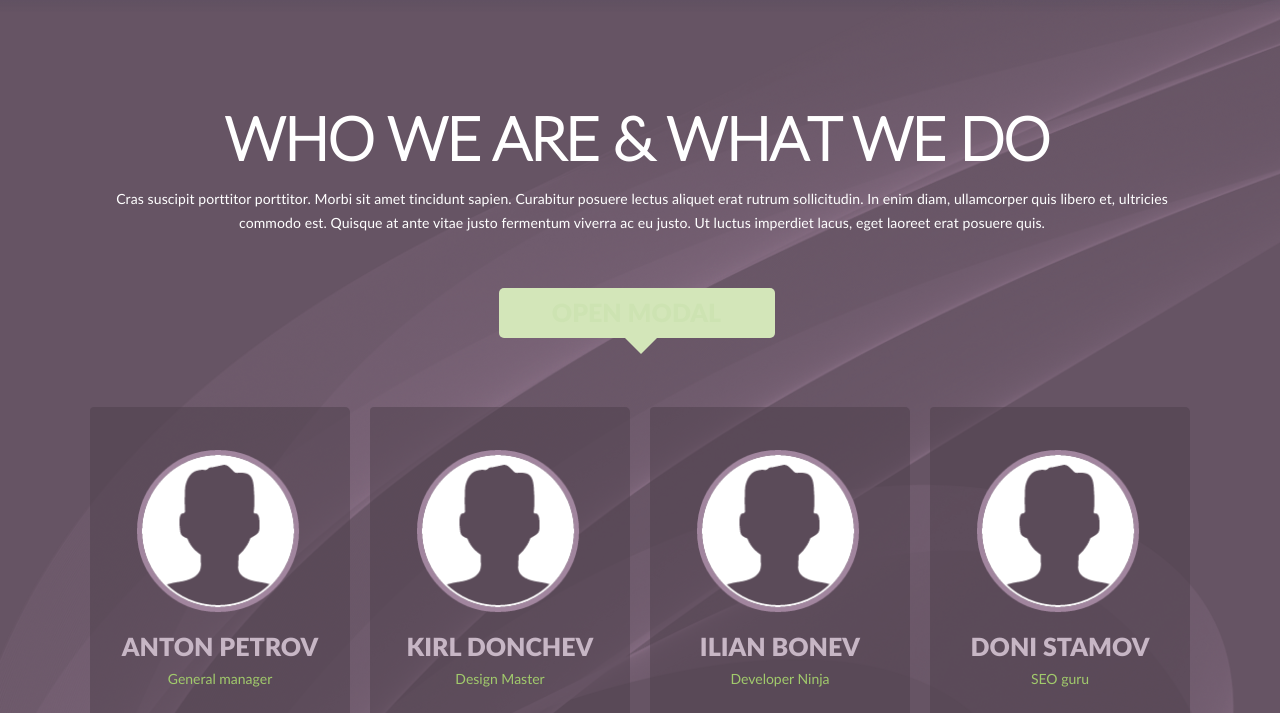
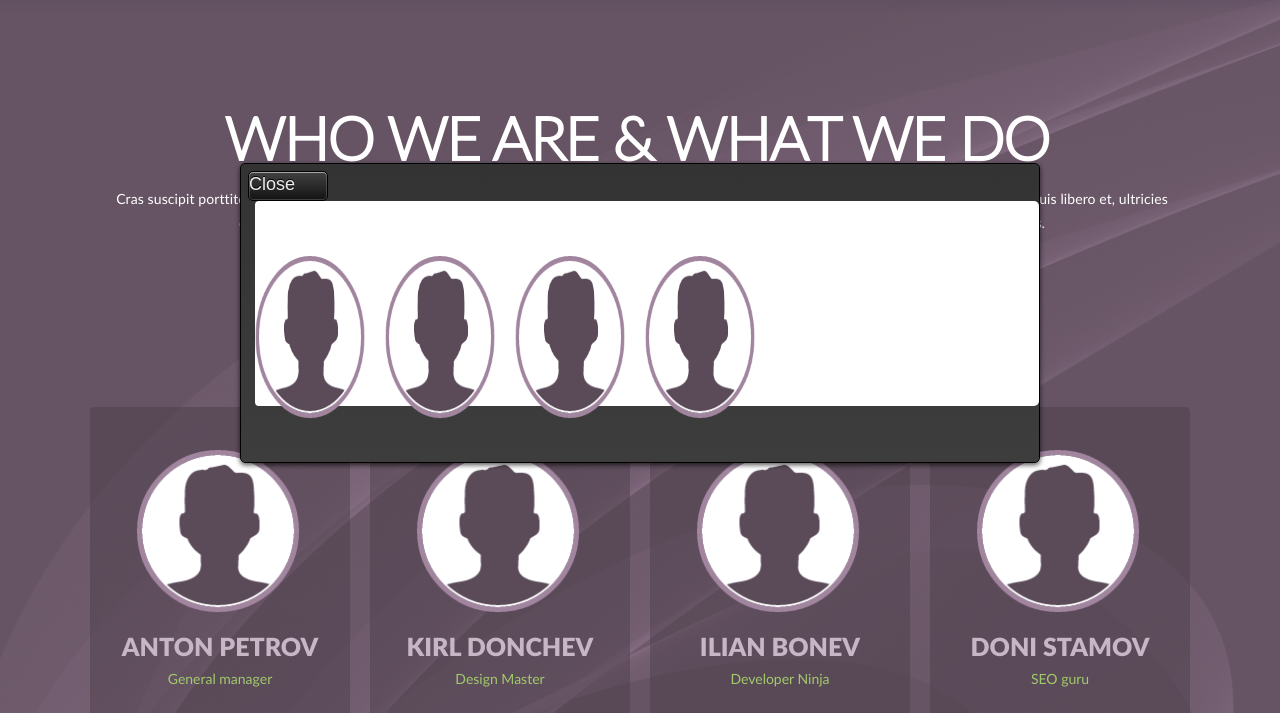
Before and after one commit to Cannaxus/Acnostia, a website: page Index.html in a window 1280 px wide. Both pictures are taken after a click on the element "OPEN MODAL". Shown: the part 2086-2799 px from the top of the page. Drawn offline with nearby package versions, Linux system fonts and the light colour scheme; files whose address does not match are found by name.

Commit message:
add Modal window

```diff
--- a/Index.html
+++ b/Index.html
@@ -134,17 +134,41 @@
     </section>
 
 
+
+
+
+
+    <div class="modal">
+        <btn class="close-modal">Close</btn>
+        <div class="modal__form">
+            <p>Slider</p>
+
+
             <div class="owl-carousel owl-theme" style="width: 500px; height: 500px; display: block;">
-            <div> Контент </div>
-            <div> Контент </div>
+                <div> <img src="img/card-ava.png" alt="avatar" width="164px" height="164px"> </div>
+                <div> <img src="img/card-ava.png" alt="avatar" width="164px" height="164px"> </div>
+                <div> <img src="img/card-ava.png" alt="avatar" width="164px" height="164px"> </div>
+                <div> <img src="img/card-ava.png" alt="avatar" width="164px" height="164px"> </div>
+            </div>
+            <btn class="send-modal">Отправить</btn>
+        </div>
     </div>
 
 
+
+
+    <script src="js/main.js"></script>
+
     <!--    --------owl carousel---------->
+
+    <!--    js script    -->
     <script src="owl.carousel.min.js"></script>
-    <script>$(document).ready(function(){
+    <script>
+        $(document).ready(function() {
             $('.owl-carousel').owlCarousel();
-    });</script>
+        });
+
+    </script>
 
 </body>
 
--- a/css/style.css
+++ b/css/style.css
@@ -50,14 +50,6 @@ h2 {
   src: url('fonts/Lato-Regular.eot?#iefix') format('embedded-opentype'), url('fonts/Lato-Regular.woff') format('woff'), url('fonts/Lato-Regular.ttf') format('truetype');
   font-style: normal;
   font-weight: normal;
-}
-.font-mixin {
-  font-size: 14px;
-  font-weight: normal;
-  font-style: normal;
-  font-stretch: normal;
-  letter-spacing: normal;
-  color: #ffffff;
 }
 .font-mixin-black {
   font-family: 'Lato Black', Arial, sans-serif;
@@ -248,7 +240,7 @@ header .main-nav__list li a:hover {
   opacity: 1;
 }
 .services__flexblock .col h3 {
-  font-family: 'Lato light', Arial, sans-serif;
+  font-family: 'Lato Light', Arial, sans-serif;
   font-size: 30px;
   color: #fff;
   opacity: 1;
@@ -258,7 +250,7 @@ header .main-nav__list li a:hover {
   margin-bottom: 35px;
 }
 .services__flexblock .col p {
-  font-family: 'Lato Regular', Arial, sans-serif;
+  font-family: 'Lato Light', Arial, sans-serif;
   font-size: 14px;
   color: #fff;
   opacity: 1;
@@ -362,6 +354,61 @@ header .main-nav__list li a:hover {
   margin-top: 0;
   font-family: 'Lato Regular', Arial, sans-serif;
 }
+.modal {
+  display: none;
+  position: fixed;
+  top: 50%;
+  left: 50%;
+  margin-left: -400px;
+  margin-top: -150px;
+  z-index: 15;
+  width: 800px;
+  height: 300px;
+  border-radius: 5px;
+  box-shadow: 0 2px 5px rgba(0, 0, 0, 0.67);
+  border: 1px solid #000000;
+  background-image: linear-gradient(to top, #3d3d3d 0%, #333333 100%);
+}
+.modal .close-modal {
+  display: block;
+  /* border: none; */
+  width: 80px;
+  height: 30px;
+  margin-left: 7px;
+  margin-top: 7px;
+  box-shadow: inset 0px 1px 0px rgba(255, 255, 255, 0.44), inset 0 0 0 1px rgba(255, 255, 255, 0.18);
+  border: 1px solid #000000;
+  border-radius: 5px;
+  background-image: linear-gradient(to top, #131313 0%, #131313 1%, #424242 100%);
+  text-shadow: 0 -1px 0 #000000;
+  color: #ededed;
+  font-size: 18px;
+  cursor: pointer;
+}
+.modal .modal__form {
+  float: right;
+  width: 784px;
+  height: 205px;
+  border-radius: 4px 5px 5px 4px;
+  background-color: #eeeeee;
+  background-color: #ffffff;
+  z-index: 120;
+  margin-left: 7px;
+}
+.modal .modal__form p {
+  width: 800px;
+  margin-top: 16px;
+  margin-left: 21px;
+  font-family: 'Lato Regular', Arial, sans-serif;
+  font-size: 14px;
+  font-weight: 400;
+  line-height: 24px;
+  color: #fff;
+  text-align: center;
+}
+.modal-go {
+  display: block;
+}
 @keyframes b {
   50% {
     background: white;
--- /dev/null
+++ b/js/main.js
@@ -0,0 +1,22 @@
+
+var link_buy = document.querySelectorAll(".about__textblock--btn");
+var popup_plus = document.querySelector(".modal");
+var close_plus = document.querySelector(".close-modal");
+var i;
+
+
+for (i = 0; i < link_buy.length; i++) link_buy[i].addEventListener("click", function (event) {
+    event.preventDefault();
+    popup_plus.classList.add("modal-go");
+});
+close_plus.addEventListener("click", function (event) {
+    event.preventDefault();
+    popup_plus.classList.remove("modal-go");
+});
+window.addEventListener("keydown", function (event) {
+    if (event.keyCode === 27) {
+        if (popup_plus.classList.contains("modal-go")) {
+            popup_plus.classList.remove("modal-go");
+        }
+    };
+});
--- a/less/blocks/about-block.less
+++ b/less/blocks/about-block.less
@@ -48,7 +48,7 @@
             }
         }
     }
-    &__flexblock  {
+    &__flexblock {
         display: flex;
         width: 1100px;
         height: 1000px;
@@ -57,7 +57,7 @@
             width: 260px;
             height: 380px;
             border-radius: 4px 5px 5px 4px;
-            background-color: rgba(77,63,75, 0.5);
+            background-color: rgba(77, 63, 75, 0.5);
             padding-top: 42px;
             margin-right: 20px;
             &:last-child {
@@ -84,10 +84,63 @@
                 margin-top: 0;
                 .font-mixin-regular;
             }
+        }
+    }
+}
 
+.modal {
+    display: none;
+    position: fixed;
+    top: 50%;
+    left: 50%;
+    margin-left: -400px;
+    margin-top: -150px;
+    z-index: 15;
+    width: 800px;
+    height: 300px;
+    //    background-color: rgba(225, 225, 225, 0.9);
+    border-radius: 5px;
+    box-shadow: 0 2px 5px rgba(0, 0, 0, 0.67);
+    border: 1px solid #000000;
+    background-image: linear-gradient(to top, #3d3d3d 0%, #333333 100%);
+    .close-modal {
+        display: block;
+        /* border: none; */
+        width: 80px;
+        height: 30px;
+        margin-left: 7px;
+        margin-top: 7px;
+        box-shadow: inset 0px 1px 0px rgba(255, 255, 255, 0.44), inset 0 0 0 1px rgba(255, 255, 255, 0.18);
+        border: 1px solid #000000;
+        border-radius: 5px;
+        background-image: linear-gradient(to top, #131313 0%, #131313 1%, #424242 100%);
+        text-shadow: 0 -1px 0 #000000;
+        color: #ededed;
+        font-size: 18px;
+        cursor: pointer;
+    }
+    .modal__form {
+        float: right;
+        width: 784px;
+        height: 205px;
+        border-radius: 4px 5px 5px 4px;
+        background-color: #eeeeee;
+        background-color: #ffffff;
+        z-index: 120;
+        margin-left: 7px;
+
+        p {
+            width: 800px;
+            margin-top: 16px;
+            margin-left: 21px;
+
+            .font-mixin-p
         }
+    }
+}
 
-    }
+.modal-go {
+    display: block;
 }
 
 @keyframes b {
--- a/less/blocks/header-block.less
+++ b/less/blocks/header-block.less
@@ -24,7 +24,7 @@ header {
             margin-right: -29px;
             li {
                 display: inline-block;
-                font-family: 'Lato Regular', Arial, sans-serif;
+                font-family: @font-family-regular;
                 font-size: 18px;
                 line-height: 29px;
                 a {
@@ -67,7 +67,7 @@ header {
             width: 420px;
             height: 170px;
             color: #74c7d5;
-            font-family: 'Lato Black', Arial, sans-serif;
+            font-family: @font-family-black;
             font-size: 140px;
             letter-spacing: -4px;
             text-transform: uppercase;
--- a/less/blocks/services-block.less
+++ b/less/blocks/services-block.less
@@ -11,7 +11,7 @@
         padding-left: 343px;
     }
         &--medium-size {
-            font-family: 'Lato Regular', Arial, sans-serif;
+            font-family: @font-family-regular;
             font-size: 20px;
             font-weight: 400;
             line-height: 45px;
@@ -50,7 +50,7 @@
                 opacity: 1;
             }
             h3 {
-                font-family: 'Lato light', Arial, sans-serif;
+                font-family: @font-family-light;
                 font-size: 30px;
                 color: #fff;
                 opacity: 1;
@@ -60,7 +60,7 @@
                 margin-bottom: 35px;
             }
             p {
-                font-family: 'Lato Regular', Arial, sans-serif;
+                font-family: @font-family-light;
                 font-size: 14px;
                 color: #fff;
                 opacity: 1;
--- a/less/global/variables-mixins.less
+++ b/less/global/variables-mixins.less
@@ -1,27 +1,15 @@
-@main-font-size: 14px;
-@main-font-color: rgba(255, 255, 255, 1);
-@main-font-weight: normal;
-@main-font-style: normal;
-@main-font-stretch: normal;
-@main-font-letter-spacing: normal;
-.font-mixin {
-    font-size: @main-font-size;
-    font-weight: @main-font-weight;
-    font-style: @main-font-style;
-    font-stretch: @main-font-stretch;
-    letter-spacing: @main-font-letter-spacing;
-    color: @main-font-color;
-}
-
+@font-family-black: 'Lato Black', Arial, sans-serif;
+@font-family-regular: 'Lato Regular', Arial, sans-serif;
+@font-family-light: 'Lato Light', Arial, sans-serif;
 //----------------------------------------------
 .font-mixin-black {
-    font-family: 'Lato Black', Arial, sans-serif;
+    font-family: @font-family-black;
     line-height: 21px;
 }
 .font-mixin-regular {
-    font-family: 'Lato Regular', Arial, sans-serif;
+    font-family: @font-family-regular;
+}
 
-}
 
 .carousel-slide-mixin {
     width: 100%;
@@ -30,7 +18,7 @@
 }
 
 .font-mixin-p {
-    font-family: 'Lato Regular', Arial, sans-serif;
+    font-family: @font-family-regular;
     font-size: 14px;
     font-weight: 400;
     line-height: 24px;
```
Lines whose indentation alone changed are shown as unchanged.
